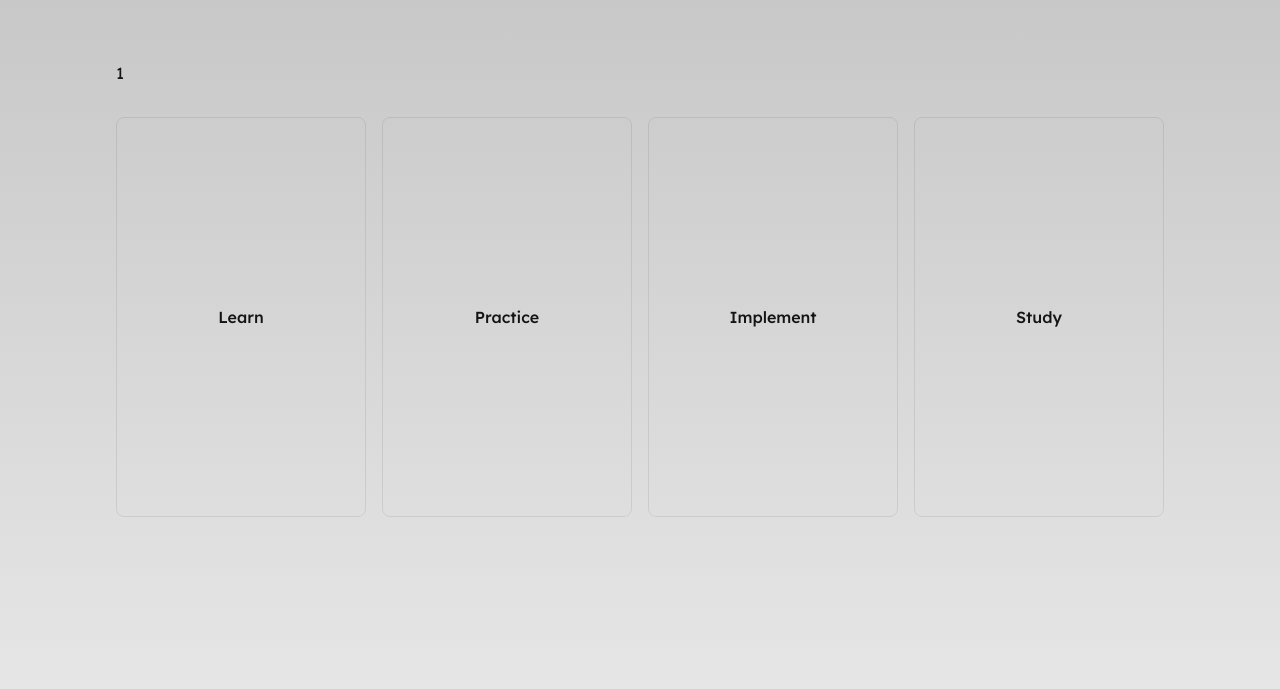
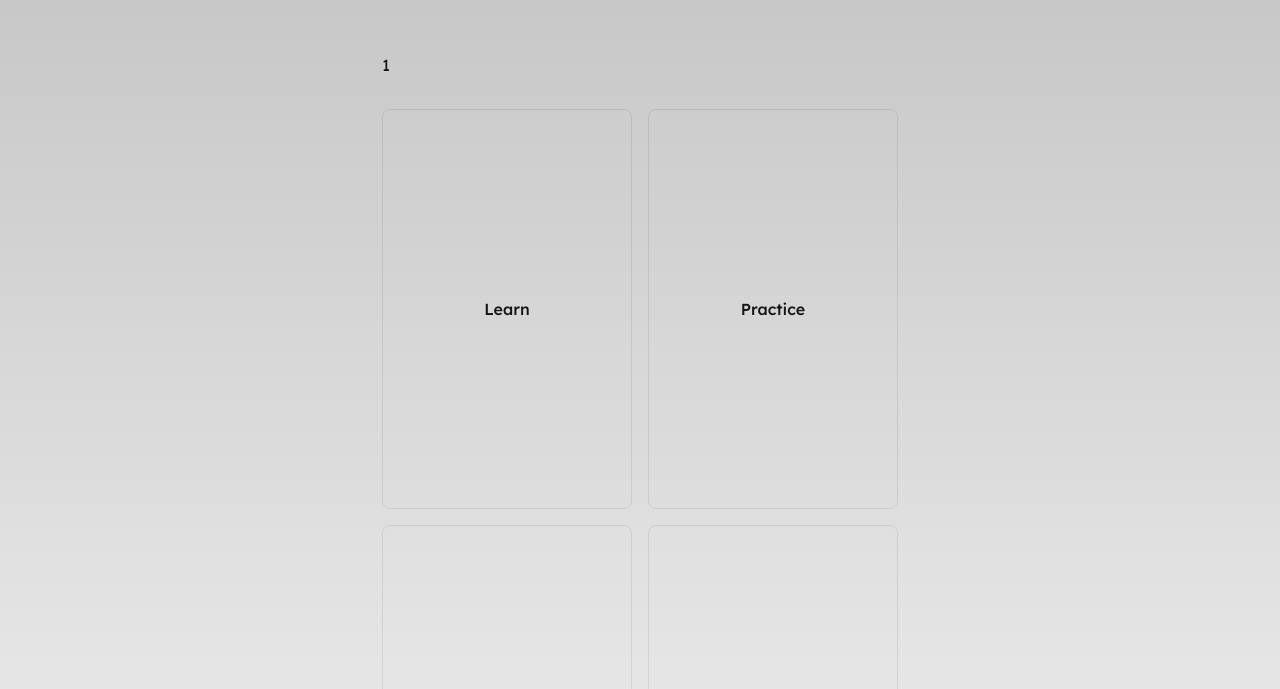
Before and after one commit to DerekSturm263/Lesson-Host, a Next.js app: page /skills/1 in a window 1280 px wide. Shown: the part 111-800 px from the top of the page. Built offline with nearby package versions, Linux system fonts and the light colour scheme.

Commit message:
grid test

```diff
--- a/src/app/skills/[slug]/page.tsx
+++ b/src/app/skills/[slug]/page.tsx
@@ -27,7 +27,7 @@
           {params.slug}
         </h1>
 
-        <div className="flex gap-4 items-center flex-col sm:flex-row">
+        <div className="grid grid-cols-4 gap-4 sm:grid-cols-1 md:grid-cols-2">
           <a
             className="rounded-lg border border-solid border-black/[.08] dark:border-white/[.145] transition-colors flex items-center justify-center hover:bg-[#f2f2f2] dark:hover:bg-[#1a1a1a] hover:border-transparent font-medium text-sm sm:text-base h-10 sm:h-12 px-4 sm:px-5 w-full sm:w-auto md:w-[250px] md:h-[400px]"
             href={"./" + params.slug + "/learn"}
```
